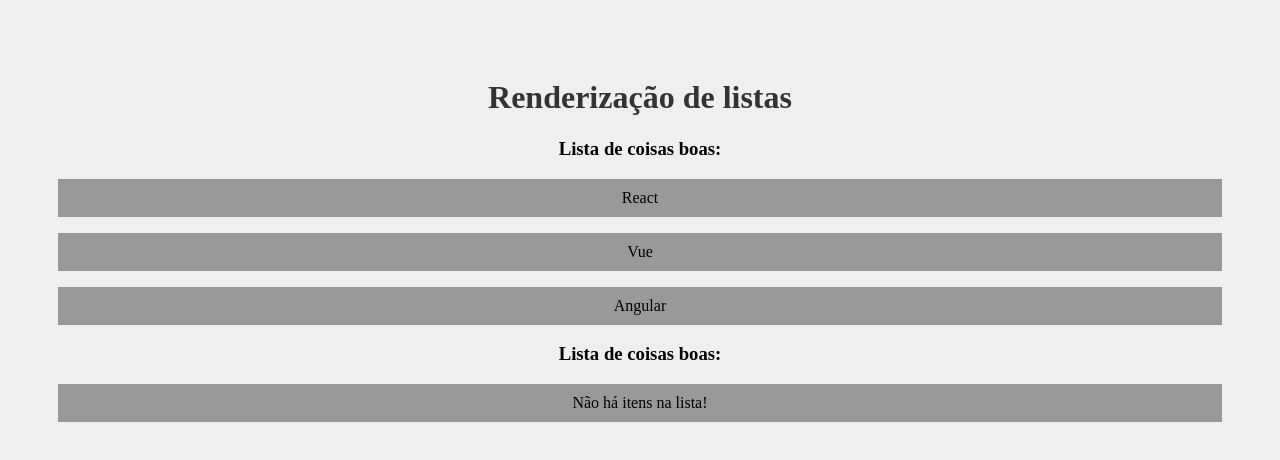
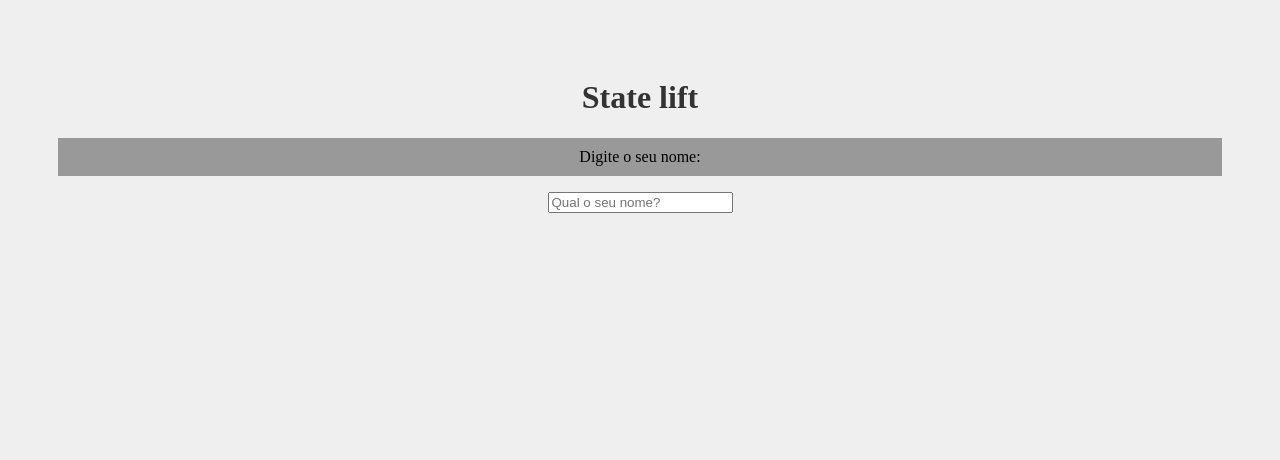
Before and after one commit to Lucas-Paim-Lavras/react_js_curso, a React (Create React App) app in the folder meu-projeto/: page / in a window 1280 px wide. Shown: the top 460 px of the page. Built offline with nearby package versions, Linux system fonts and the light colour scheme.

Commit message:
Aprendendo sobre State lift

```diff
--- a/meu-projeto/src/App.js
+++ b/meu-projeto/src/App.js
@@ -1,19 +1,16 @@
+import { useState } from "react";
+import SeuNome from "./components/SeuNome";
+import Saudacao from "./components/Saudacao";
 import "./App.css";
-import OutraLista from "./components/OutraLista";
-
-
 //usaremos essa área para importar coisas
-
 function App() {
-
-  const meusItens = ['React', "Vue", 'Angular']
-
+  const [nome, setNome] =  useState()
   return (
     //Aqui, precisa usar className, sempre!
     <div className="App">
-      <h1>Renderização de listas</h1>
-      <OutraLista itens={meusItens}/>
-      <OutraLista itens={[]}/>
+      <h1>State lift</h1>
+      <SeuNome setNome = {setNome}/>
+      <Saudacao nome = {nome} />
     </div>
   );
 }
--- a/meu-projeto/src/components/Frase.js
+++ b/meu-projeto/src/components/Frase.js
@@ -1,9 +1,14 @@
 import styles from './Frase.module.css'  //é preciso importar o css modules para as componentes
 
 function Frase(){
+
+const array = ['lucas', 'sophia', 'alexia', 'tayla']
+
+
     return(
         <div className= {styles.fraseContainer}>
             <p className={styles.fraseContent}>Esté é um componente com uma frase!</p>
+            <p>{array}</p>
         </div>
     )
 }
--- /dev/null
+++ b/meu-projeto/src/components/Saudacao.js
@@ -0,0 +1,15 @@
+function Saudacao ( {nome} ){
+
+    function gerarSaudacao (algumNome){
+        return `Olá ${algumNome}, tudo bem?`
+    }
+
+    return(
+        <div>
+            {nome && <p>{gerarSaudacao(nome)}</p>}
+            {/* Aqui, usei uma rederização condicional em que, se houver alguma coisa no nome, ele printa */}
+        </div>
+    )
+}
+
+export default Saudacao
--- a/meu-projeto/src/components/SeuNome.js
+++ b/meu-projeto/src/components/SeuNome.js
@@ -1,11 +1,13 @@
-function SeuNome ({setNome}) {
-    return(
-        <div>
-            <p>Digite o seu nome:</p>
-            <input type="text" placeholder="Qual o seu nome?" onChange={(e) => setNome(e.target.value)}></input>
-        </div>
-
-    )
+function SeuNome({ setNome }) {
+  return (
+    <div>
+      <p>Digite o seu nome:</p>
+      <input
+        type="text"
+        placeholder="Qual o seu nome?"
+        onChange={(e) => setNome(e.target.value)}
+      />
+    </div>
+  );
 }
-
-export default SeuNome
+export default SeuNome;
```
